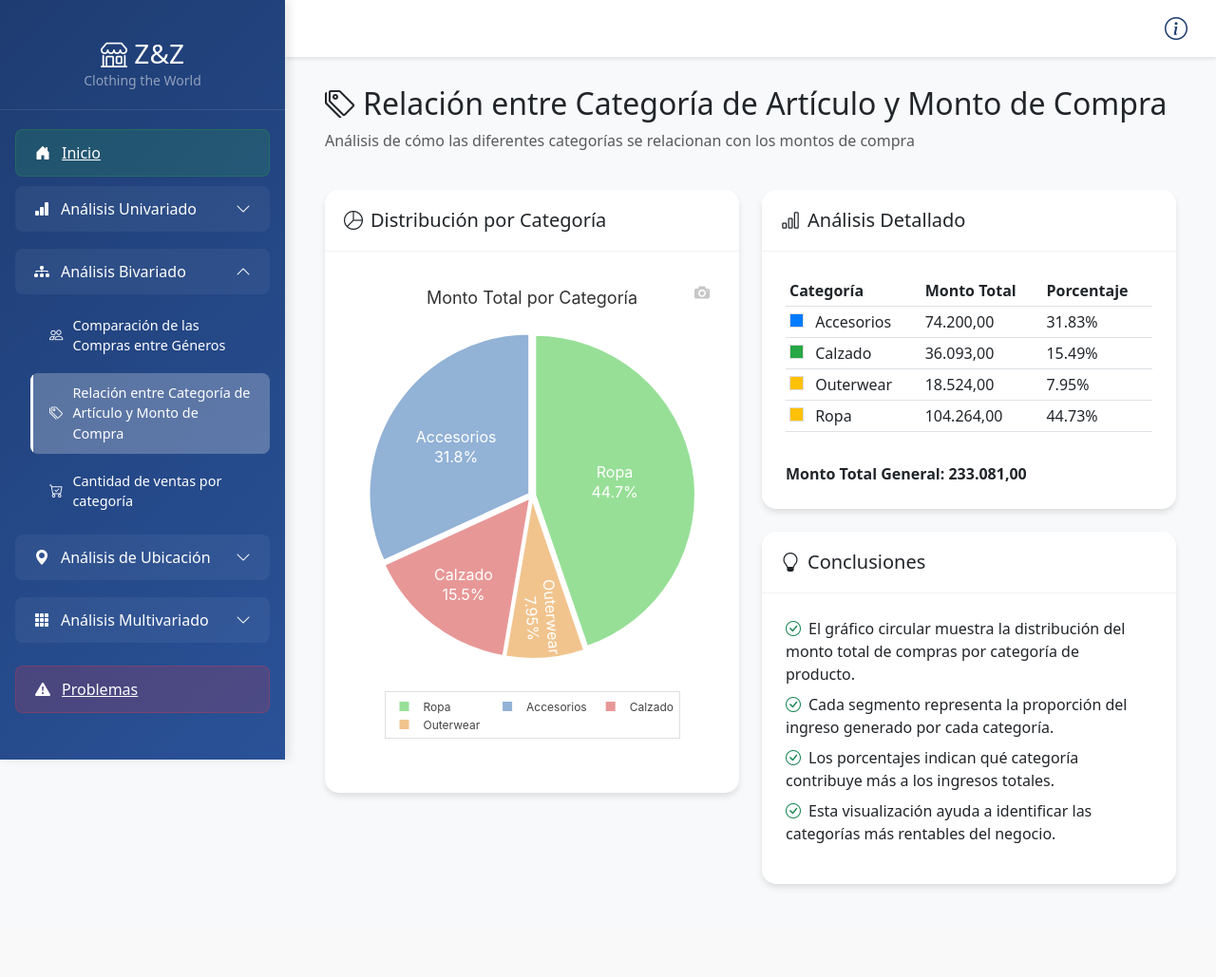
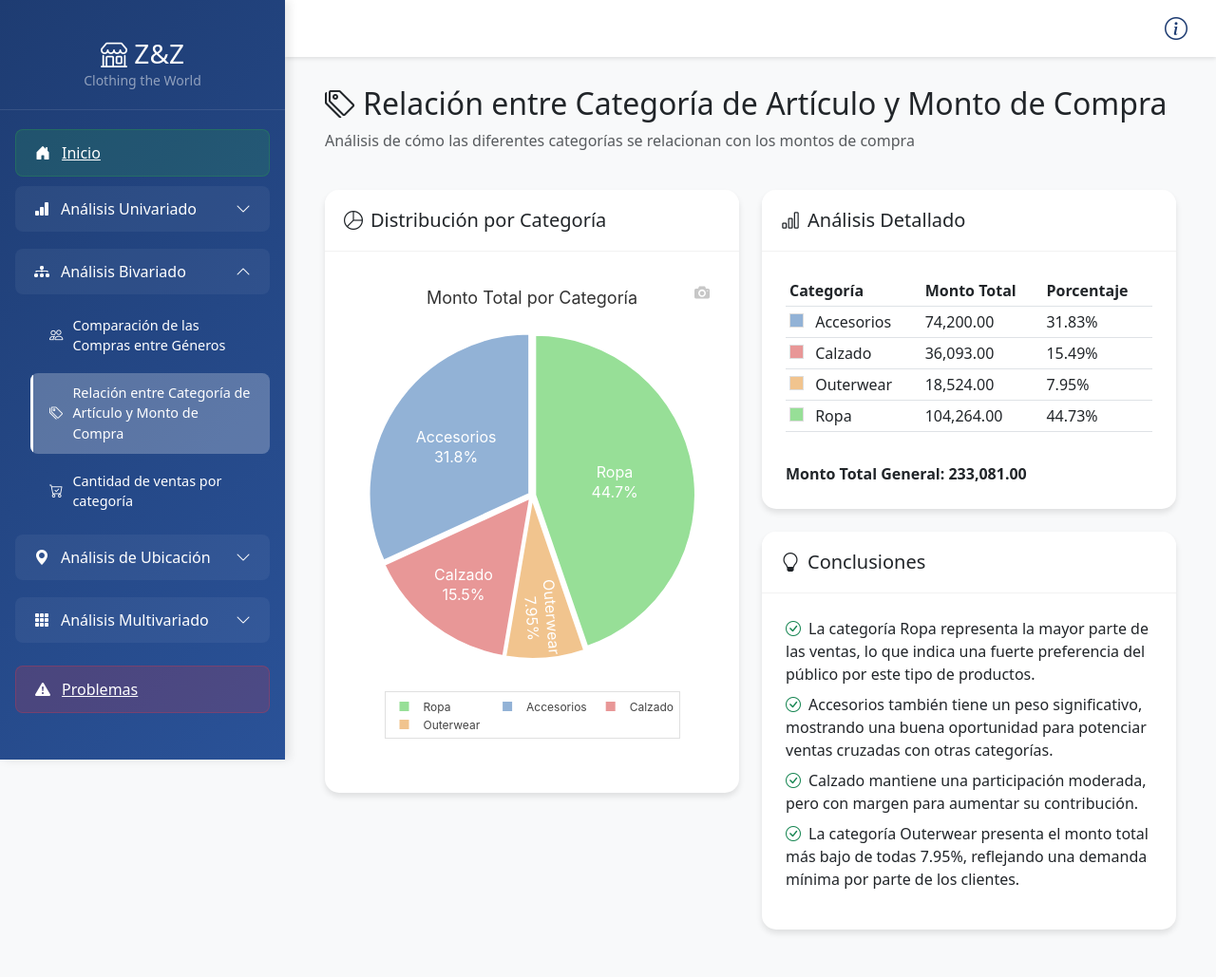
Before and after one commit to Foumluis/PresentacionTallerVisualizacion, a Django app: page /app/bivariado/categoria-monto/ in a window 1280 px wide. Shown: the whole page at 95% size. Before the commit the page ends 935 px from the top, so only its background shows below. Run offline with Django 5.2, Linux system fonts and the light colour scheme; some libraries are stand-ins or nearby versions.

Commit message:
bivariado listo

```diff
--- a/ZZ/app/templates/analisis/bivariado/categoria_monto.html
+++ b/ZZ/app/templates/analisis/bivariado/categoria_monto.html
@@ -40,7 +40,7 @@
                             <tbody>
                             <tr>
                                 <td>
-                                <span style="display:inline-block;width:15px;height:15px;background:#007bff;margin-right:8px;border:1px solid #ddd;"></span>
+                                <span style="display:inline-block;width:15px;height:15px;background:rgba(135, 170, 210, 0.9);margin-right:8px;border:1px solid #ddd;"></span>
                                 Accesorios
                                 </td>
                                 <td><span id ="valor0">-</span></td>
@@ -48,7 +48,7 @@
                             </tr>
                             <tr>
                                 <td>
-                                <span style="display:inline-block;width:15px;height:15px;background:#28a745;margin-right:8px;border:1px solid #ddd;"></span>
+                                <span style="display:inline-block;width:15px;height:15px;background:rgba(230, 140, 140, 0.9);margin-right:8px;border:1px solid #ddd;"></span>
                                 Calzado
                                 </td>
                                 <td><span id ="valor1">-</span></td>
@@ -56,7 +56,7 @@
                             </tr>
                             <tr>
                                 <td>
-                                <span style="display:inline-block;width:15px;height:15px;background:#ffc107;margin-right:8px;border:1px solid #ddd;"></span>
+                                <span style="display:inline-block;width:15px;height:15px;background:rgba(240, 190, 130, 0.9);margin-right:8px;border:1px solid #ddd;"></span>
                                 Outerwear
                                 </td>
                                 <td><span id ="valor2">-</span></td>
@@ -64,7 +64,7 @@
                             </tr>
                             <tr>
                                 <td>
-                                <span style="display:inline-block;width:15px;height:15px;background:#ffc107;margin-right:8px;border:1px solid #ddd;"></span>
+                                <span style="display:inline-block;width:15px;height:15px;background:rgba(140, 220, 140, 0.9);margin-right:8px;border:1px solid #ddd;"></span>
                                 Ropa
                                 </td>
                                 <td><span id ="valor3">-</span></td>
@@ -87,10 +87,10 @@
                 </div>
                 <div class="card-body">
                     <ul class="list-unstyled">
-                        <li class="mb-2"><i class="bi bi-check-circle text-success me-2"></i>El gráfico circular muestra la distribución del monto total de compras por categoría de producto.</li>
-                        <li class="mb-2"><i class="bi bi-check-circle text-success me-2"></i>Cada segmento representa la proporción del ingreso generado por cada categoría.</li>
-                        <li class="mb-2"><i class="bi bi-check-circle text-success me-2"></i>Los porcentajes indican qué categoría contribuye más a los ingresos totales.</li>
-                        <li><i class="bi bi-check-circle text-success me-2"></i>Esta visualización ayuda a identificar las categorías más rentables del negocio.</li>
+                        <li class="mb-2"><i class="bi bi-check-circle text-success me-2"></i>La categoría Ropa representa la mayor parte de las ventas, lo que indica una fuerte preferencia del público por este tipo de productos.</li>
+                        <li class="mb-2"><i class="bi bi-check-circle text-success me-2"></i>Accesorios también tiene un peso significativo, mostrando una buena oportunidad para potenciar ventas cruzadas con otras categorías.</li>
+                        <li class="mb-2"><i class="bi bi-check-circle text-success me-2"></i>Calzado mantiene una participación moderada, pero con margen para aumentar su contribución.</li>
+                        <li><i class="bi bi-check-circle text-success me-2"></i>La categoría Outerwear presenta el monto total más bajo de todas <span id ="porcentajeOuterWear">-</span>, reflejando una demanda mínima por parte de los clientes.</li>
                     </ul>
                 </div>
             </div>
@@ -127,7 +127,7 @@
 
 
     function formatNumber(num) {
-        return num.toLocaleString('es-ES', {minimumFractionDigits: 2, maximumFractionDigits: 2});
+        return num.toLocaleString('en-US', {minimumFractionDigits: 2, maximumFractionDigits: 2});
     }
     document.getElementById('valor0').innerText = formatNumber(values[0]);
     document.getElementById('valor1').innerText = formatNumber(values[1]);
@@ -140,6 +140,8 @@
     document.getElementById('porcentaje3').innerText = percentages[3].toFixed(2) + '%';
 
     document.getElementById('total').innerText = formatNumber(total);
+
+    document.getElementById('porcentajeOuterWear').innerText = percentages[2].toFixed(2) + '%';
     // Create pie chart data
     const data = [{
         values: values,
--- a/ZZ/app/templates/analisis/univariado/distribucion_genero.html
+++ b/ZZ/app/templates/analisis/univariado/distribucion_genero.html
@@ -16,7 +16,7 @@
             <h5 class="mb-0">Distribución de genero </h5>
         </div>
         <div class="card-body" >
-            <canvas id="genderChart" style="width:100%; height:360px;"></canvas>
+            <canvas id="genderChart" style="width:100%; height:500px;"></canvas>
         </div>
     </div>
 
@@ -88,6 +88,7 @@
   // obtener el contexto 2D del canvas
     const ctx = document.getElementById('genderChart').getContext('2d');
 
+
     document.getElementById('valor0').innerText = y[0].toLocaleString('en-US');
     document.getElementById('valor1').innerText = y[1].toLocaleString('en-US');
     document.getElementById('total').innerText = (y[0] + y[1]).toLocaleString('en-US');
```
Also changed, not shown: ZZ/app/templates/analisis/bivariado/comparacion_generos.html (+4 -4 lines).
